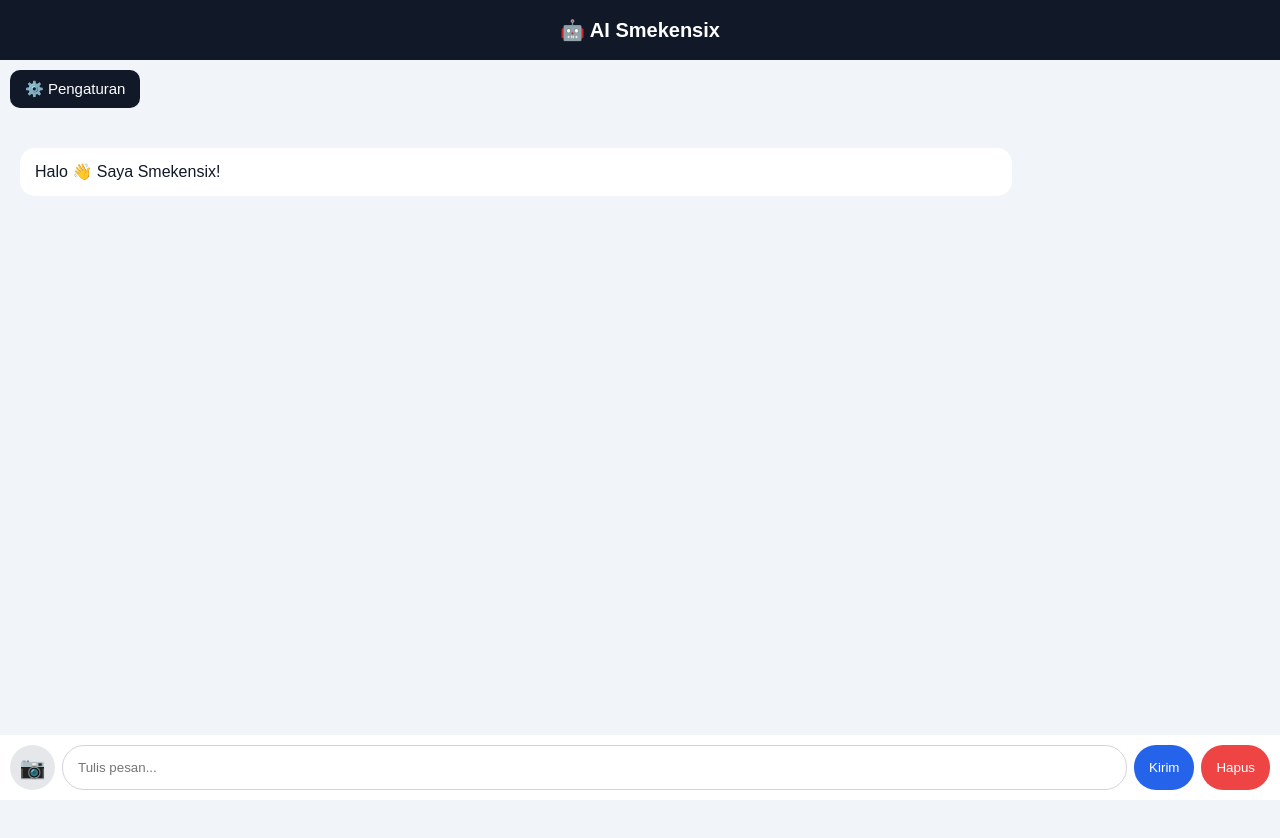
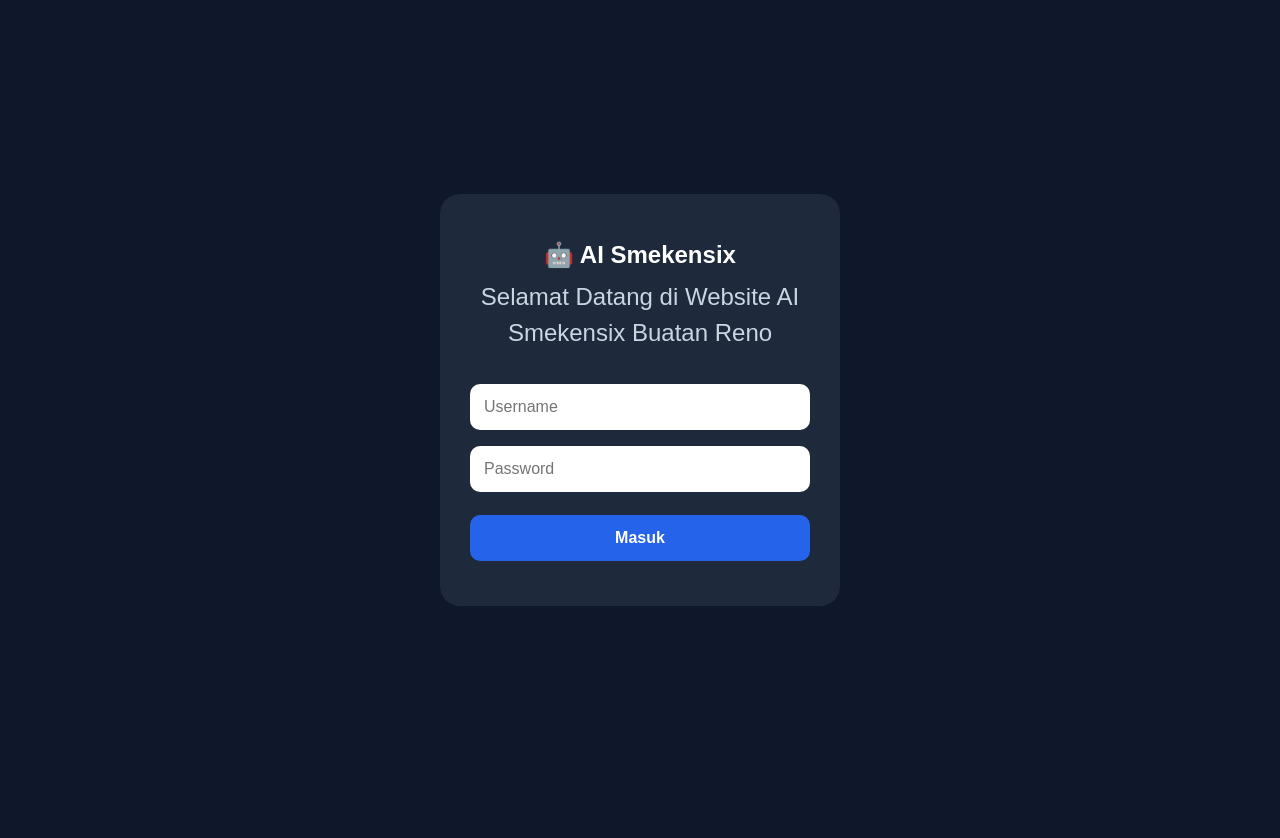
Before and after one commit to renohayper-a11y/AI-Smekensix, a plain HTML site: page index.html in a window 1280 px wide. After the commit the page ends 800 px from the top, so only its background shows below. Drawn offline with Linux system fonts and the light colour scheme.

Commit message:
Perbaiki login

```diff
--- a/index.html
+++ b/index.html
@@ -1,148 +1,134 @@
 <!DOCTYPE html>
 <html lang="id">
+<head>
+  <meta charset="UTF-8">
+  <meta name="viewport" content="width=device-width, initial-scale=1.0">
+  <title>AI Smekensix</title>
 
-<head>
-<meta charset="UTF-8">
-<meta name="viewport" content="width=device-width, initial-scale=1.0">
+  <style>
+    * {
+      box-sizing: border-box;
+    }
 
-<title>AI Smekensix</title>
+    body {
+      margin: 0;
+      min-height: 100vh;
+      font-family: Arial, sans-serif;
+      background: #0f172a;
+      color: white;
+      display: flex;
+      justify-content: center;
+      align-items: center;
+      padding: 20px;
+    }
 
-<link rel="stylesheet" href="style.css">
+    .login-box {
+      width: 100%;
+      max-width: 400px;
+      background: #1e293b;
+      padding: 30px;
+      border-radius: 20px;
+      text-align: center;
+    }
+
+    h1 {
+      font-size: 24px;
+      margin-bottom: 10px;
+    }
+
+    .welcome {
+      color: #cbd5e1;
+      margin-bottom: 25px;
+      line-height: 1.5;
+      font-size: 24px;
+    }
+
+    input {
+      width: 100%;
+      padding: 14px;
+      margin: 8px 0;
+      border: 0;
+      border-radius: 10px;
+      font-size: 16px;
+    }
+
+    button {
+      width: 100%;
+      padding: 14px;
+      margin-top: 15px;
+      border: 0;
+      border-radius: 10px;
+      background: #2563eb;
+      color: white;
+      font-size: 16px;
+      font-weight: bold;
+      cursor: pointer;
+    }
+
+    #pesan {
+      margin-top: 15px;
+      color: #f87171;
+    }
+  </style>
 </head>
 
 <body>
 
-<h1>🤖 AI Smekensix</h1>
+  <div class="login-box">
 
-<button onclick="bukaPengaturan()" id="setting">
-⚙️ Pengaturan
-</button>
+    <h1>🤖 AI Smekensix</h1>
 
-<div id="chat">
+    <div class="welcome">
+      Selamat Datang di Website AI Smekensix Buatan Reno
+    </div>
 
-<div class="bot">
-Halo 👋 Saya Smekensix!
-</div>
+    <input
+      type="text"
+      id="username"
+      placeholder="Username"
+    >
 
-</div>
+    <input
+      type="password"
+      id="password"
+      placeholder="Password"
+    >
 
-<div class="bawah">
+    <button onclick="login()">Masuk</button>
 
-<label for="foto" class="tombol-foto">📷</label>
+    <div id="pesan"></div>
 
-<input
-type="file"
-id="foto"
-accept="image/*"
-style="display:none"
->
+  </div>
 
-<input
-id="pertanyaan"
-placeholder="Tulis pesan..."
->
+  <script>
+    function login() {
 
-<button onclick="kirim()">Kirim</button>
+      const username =
+        document.getElementById("username").value.trim();
 
-<button onclick="hapusRiwayat()">Hapus</button>
+      const password =
+        document.getElementById("password").value;
 
-</div>
+      if (username === "renoadmin" && password === "reno") {
 
+        document.getElementById("pesan").style.color = "#4ade80";
 
-<div id="pengaturan">
+        document.getElementById("pesan").textContent =
+          "Login berhasil. Membuka AI Smekensix...";
 
-<div class="kotak-pengaturan">
+        setTimeout(function() {
+          window.location.href = "chat.html";
+        }, 700);
 
-<h2>⚙️ Pengaturan</h2>
+      } else {
 
-<button onclick="modeGelap()">
-🌙 Mode Gelap
-</button>
+        document.getElementById("pesan").style.color = "#f87171";
 
-<br><br>
-
-<button onclick="tesSuara()">
-🔊 Tes Suara
-</button>
-
-<br><br>
-
-<button onclick="tentangSmekensix()">
-ℹ️ Tentang
-</button>
-
-<br><br>
-
-<button onclick="tutupPengaturan()">
-Tutup
-</button>
-
-</div>
-
-</div>
-
-
-<script src="script.js"></script>
-
-<script>
-
-function bukaPengaturan() {
-
-    document.getElementById("pengaturan").style.display = "flex";
-
-}
-
-
-function tutupPengaturan() {
-
-    document.getElementById("pengaturan").style.display = "none";
-
-}
-
-
-function modeGelap() {
-
-    document.body.classList.toggle("gelap");
-
-}
-
-
-function tesSuara() {
-
-    if (!("speechSynthesis" in window)) {
-
-        alert("Chrome di HP ini tidak mendukung suara.");
-
-        return;
-
+        document.getElementById("pesan").textContent =
+          "Username atau password salah.";
+      }
     }
-
-    window.speechSynthesis.cancel();
-
-    let suara = new SpeechSynthesisUtterance(
-        "Halo. Saya Smekensix. Saya siap membantu kamu."
-    );
-
-    suara.lang = "id-ID";
-    suara.rate = 0.9;
-
-    window.speechSynthesis.speak(suara);
-
-}
-
-
-function tentangSmekensix() {
-
-    alert(
-        "AI Smekensix\n\n" +
-        "Asisten AI pintar untuk membantu menjawab pertanyaan,\n" +
-        "menganalisis gambar, dan membantu berbagai kebutuhan kamu.\n\n" +
-        "Versi 1.0"
-    );
-
-}
-
-</script>
+  </script>
 
 </body>
 </html>
```
